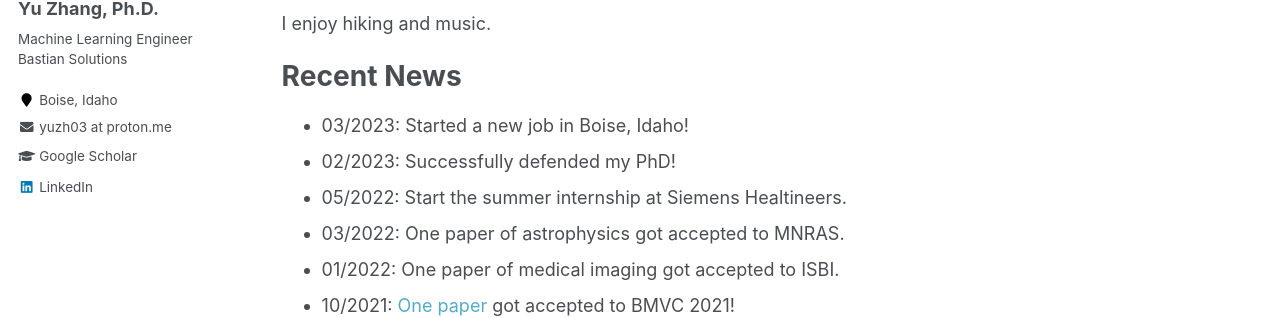
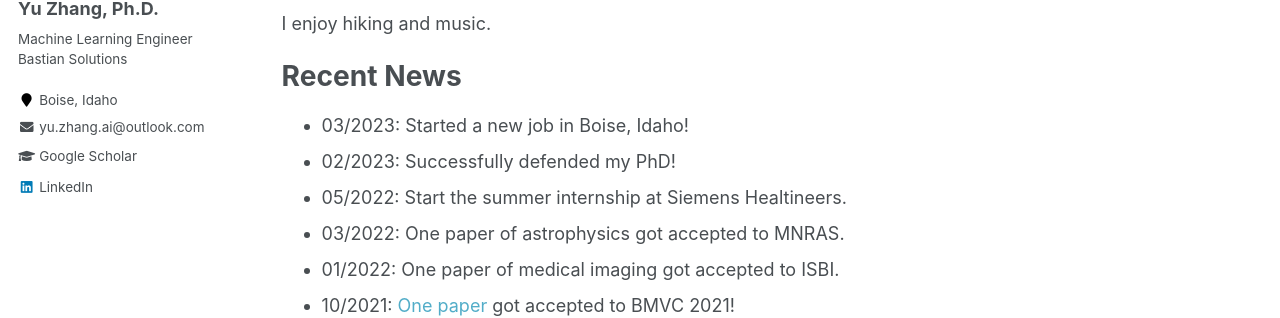
Before and after one commit to yuzhang03/yuzhang03.github.io, a Jekyll site: the page built from _pages/about.md, in a window 1280 px wide. Shown: the part 304-622 px from the top of the page. Built offline with Jekyll 4.4.1, drawn with Linux system fonts in a browser that asks for light colours.

Commit message:
update outlook

```diff
--- a/_config.yml
+++ b/_config.yml
@@ -89,7 +89,7 @@ author:
   employer         :
   pubmed           :
   googlescholar    : "https://scholar.google.com/citations?user=9OegmjMAAAAJ&hl=en&authuser=1"
-  email            : "yuzh03 at proton.me"
+  email            : "yu.zhang.ai@outlook.com"
   researchgate     : #"https://www.researchgate.net/profile/Hanzi_Mao"
   uri              :
   bitbucket        :
```
